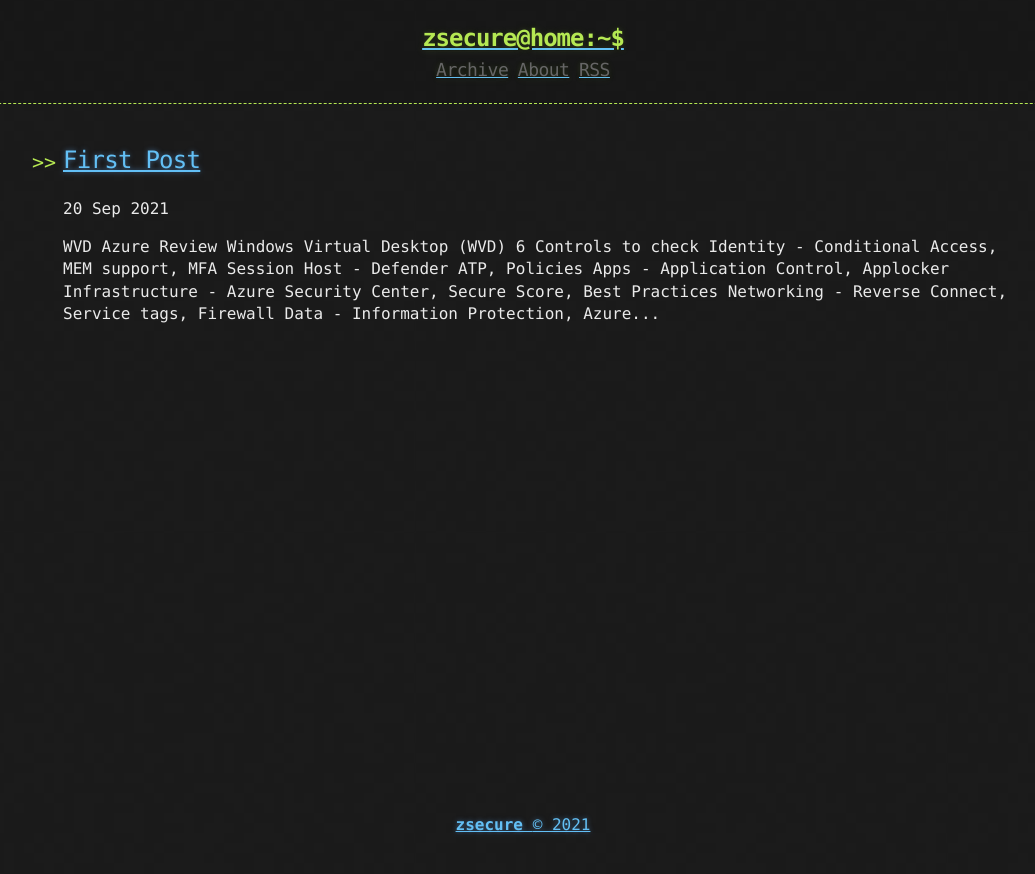
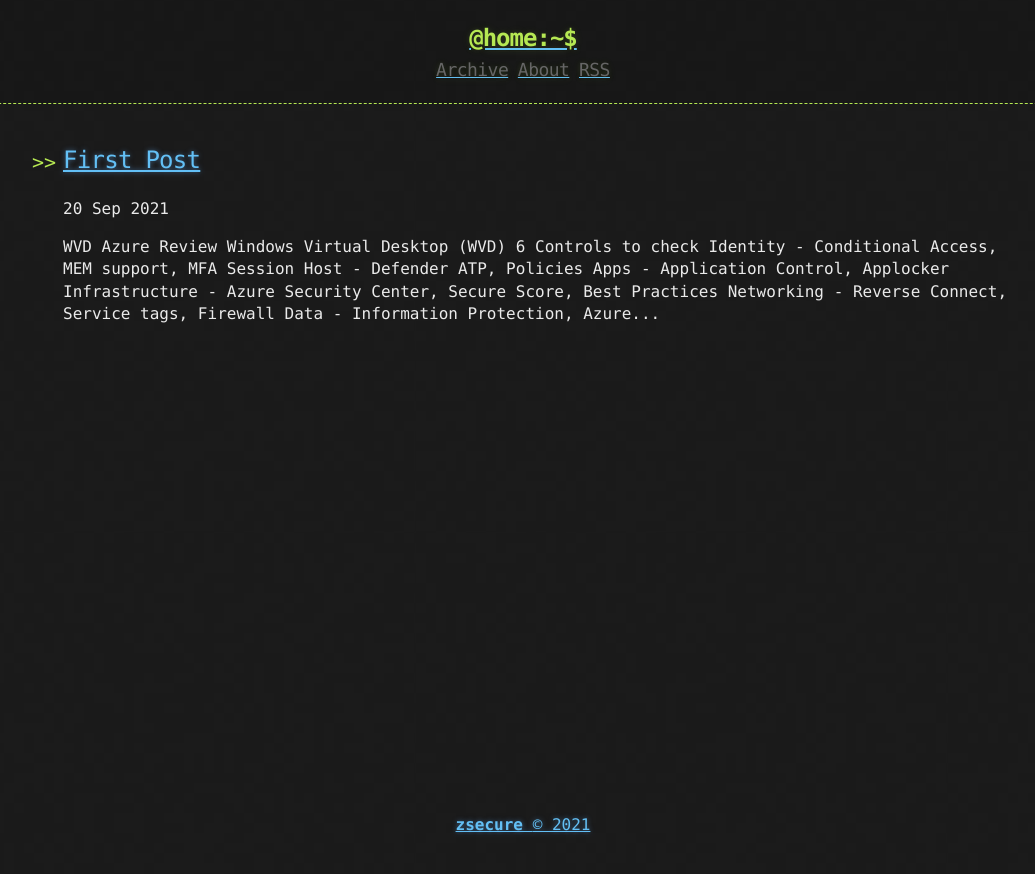
Before and after one commit to ZSECURE/zsecure-blog, a Jekyll site: the page built from index.html, in a window 1280 px wide. Shown: the top 874 px of the page, without its empty margins (117-1152 px from the left). Built offline with Jekyll 4.4.1, drawn with Linux system fonts in a browser that asks for light colours; the list of posts is cut into pages by our own code.

Commit message:
Update header.html

```diff
--- a/_includes/header.html
+++ b/_includes/header.html
@@ -1,7 +1,7 @@
 <header>
   <div>
     <a href="{{ "/" | prepend: site.baseurl | replace: '//', '/' }}">
-    {% assign owner_first_name = site.owner | split: " " %}
+    {% assign owner_first_name = twitter_username | split: " " %}
     <h1>{{ owner_first_name[0] | downcase }}@home:~$</h1>
     </a>
     <div class="header-links">
```
